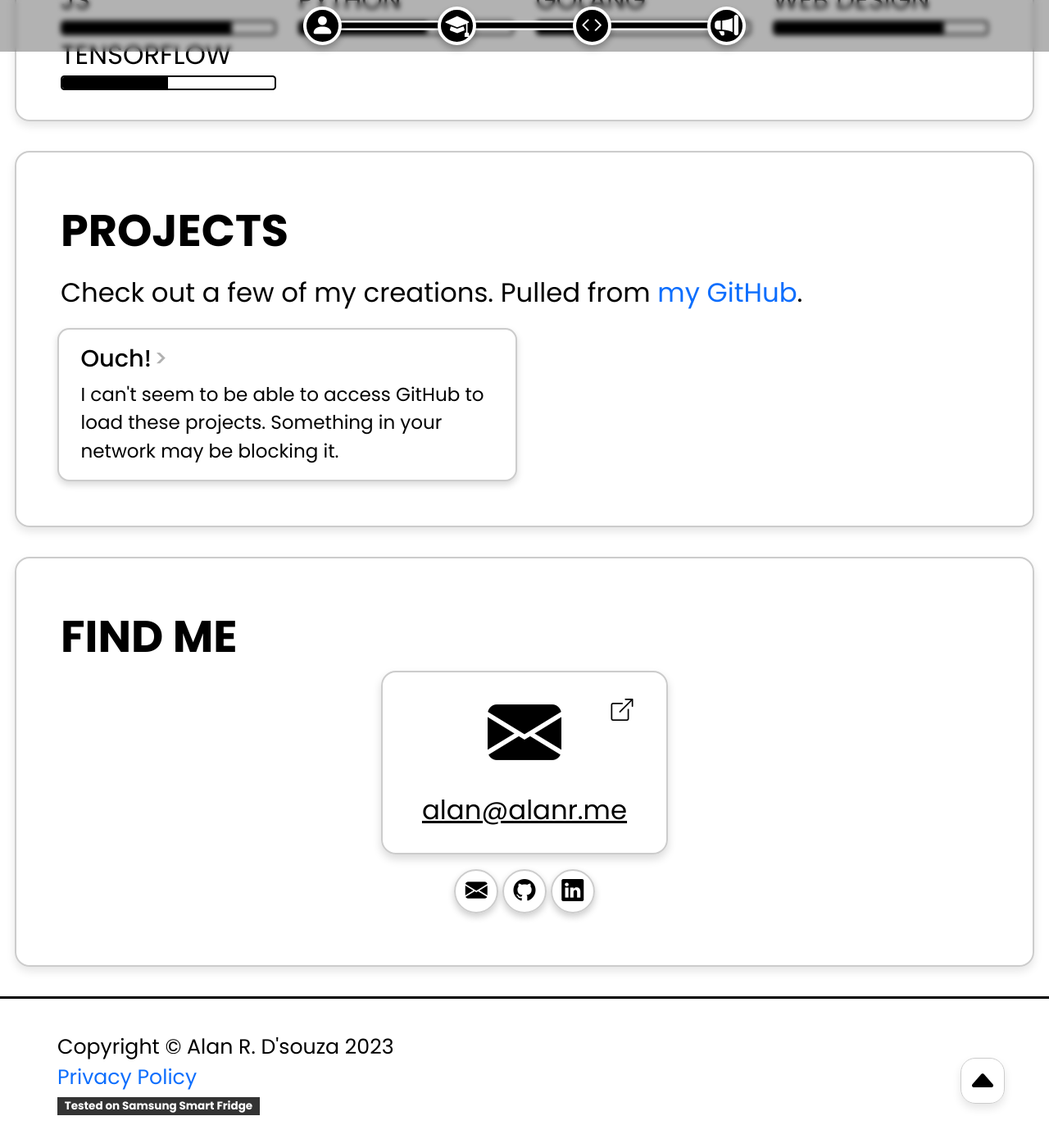
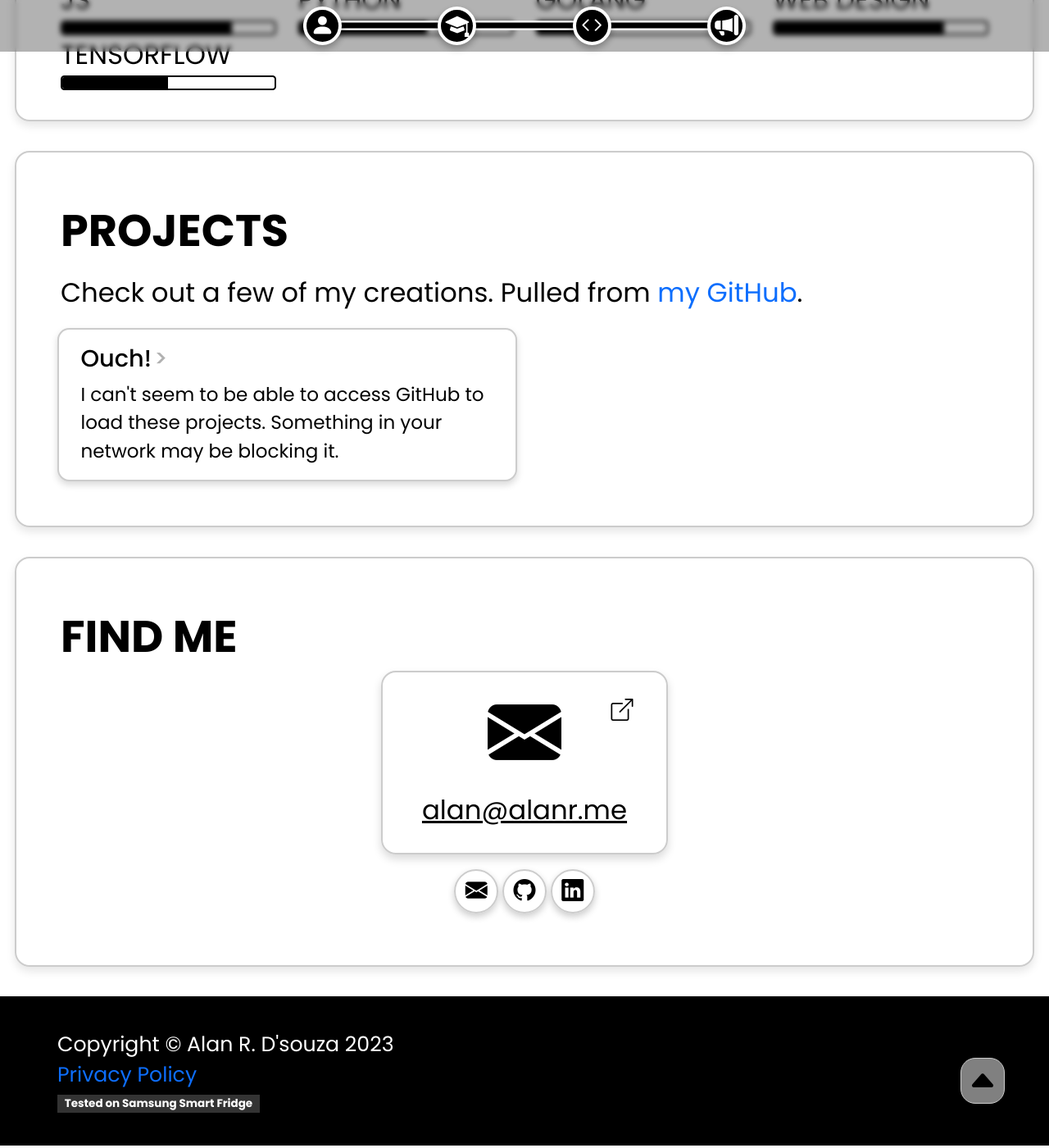
Before and after one commit to alanrme/alanr, a Jekyll site: the page built from index.html, in a window 1280 px wide and 1400 px high, scrolled down 1165 px. Shown: the whole window at 82% size. Built offline with Jekyll 4.4.1, drawn with Linux system fonts in a browser that asks for light colours; nearby versions of some CDN libraries.

Commit message:
Styling improvements (mostly dark mode)

```diff
--- a/css/style.scss
+++ b/css/style.scss
@@ -73,6 +73,9 @@
 	&.dark {
 		background-color: black;
 		color: white;
+		a {
+			color: turquoise;
+		}
 
 		span.hu {
 			box-shadow: inset 0 -2px 0 0 white;
@@ -101,6 +104,16 @@
 			a {
 				color: white;
 			}
+		}
+
+		.scrollup {
+			background: rgba(127, 127, 127, 0.3);
+		}
+
+		.footer {
+			border-top: 2px solid white;
+			background-color: transparent;
+			color: inherit;
 		}
 	}
 }
@@ -316,7 +329,8 @@
 	padding-bottom: 40px;
 	text-align: left;
 	/* gradient top border */
-	border-top: 0.2em solid black;
+	background-color: black;
+	color: white;
 	border-image-slice: 1;
 }
 
@@ -624,7 +638,7 @@
 	border-radius: 1em;
 	border: 1.5px solid #ccc;
 	box-shadow: 0px 0.3em 0.6em rgba(0,0,0,0.1);
-	background: rgba(255, 255, 255, 0.3);
+	background: rgba(255, 255, 255, 0.5);
 	backdrop-filter: blur(3px);
 	transition: 0.5s $bezier;
 	&.show { right: 3em; }
@@ -967,7 +981,7 @@
 			top: 1px;
 		}
 		&:focus {
-			background: #333;
+			background: #888;
 		}
 	}
 }
```
